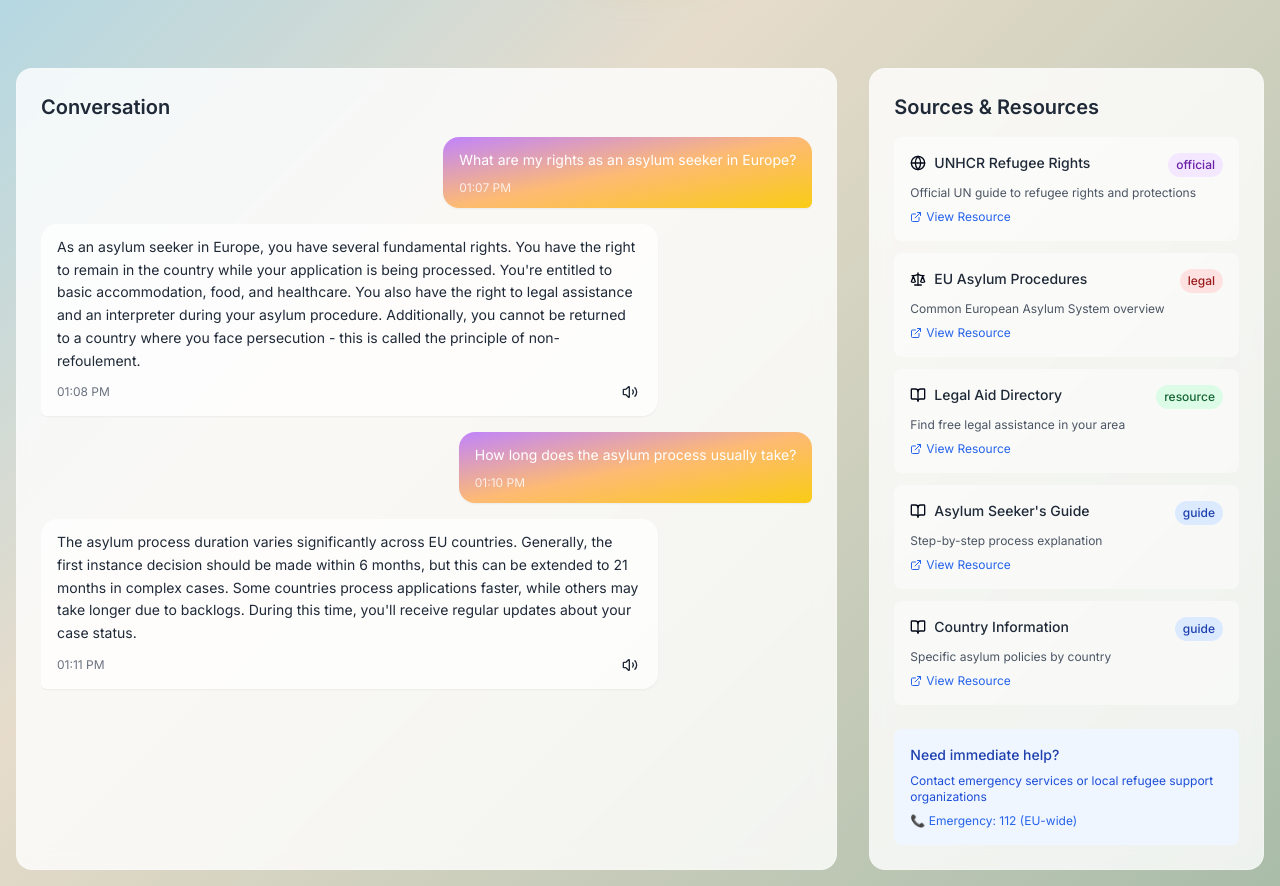
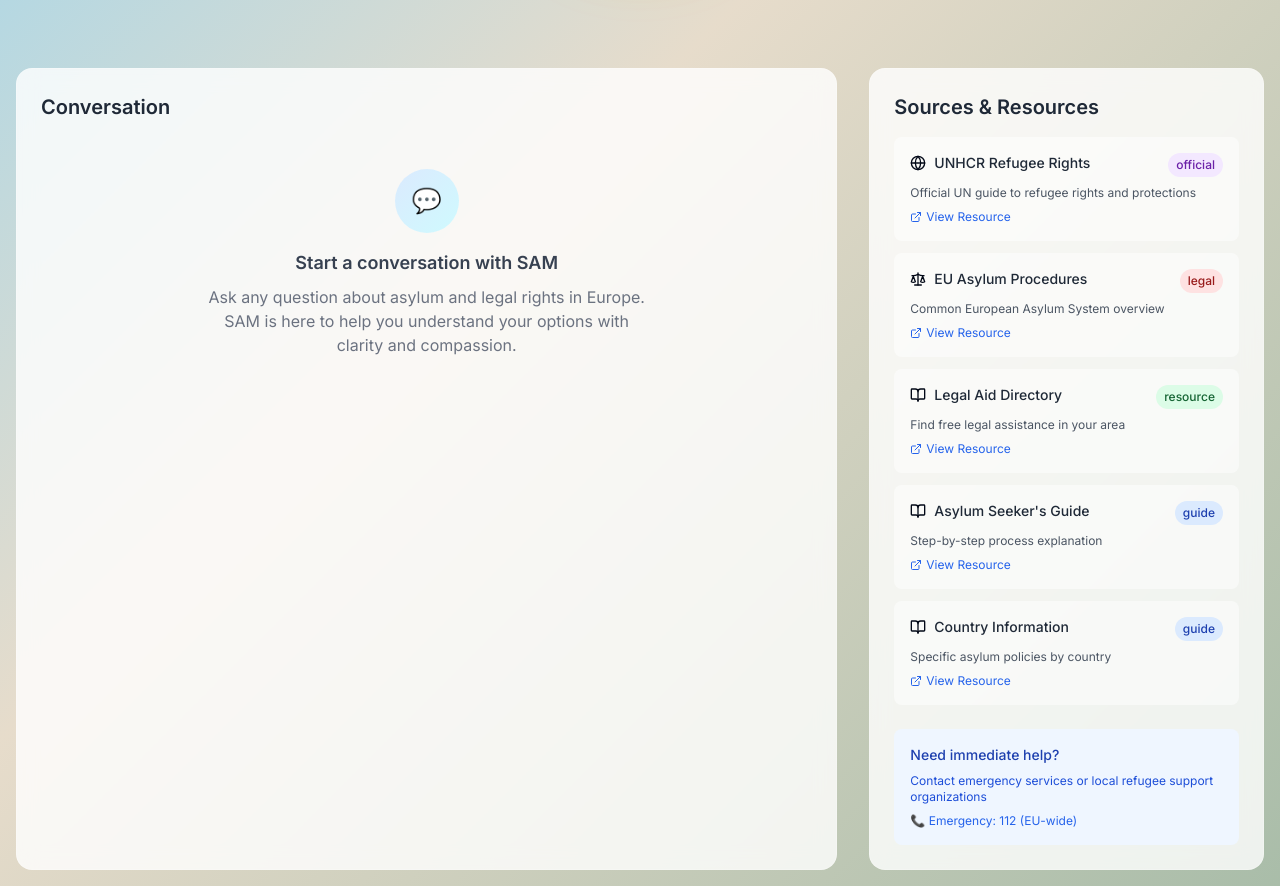
Before and after one commit to Digitalizers-ge/sam-chatbot, a React (Vite) app: page / in a window 1280 px wide. Shown: the part 700-1586 px from the top of the page. Built offline with nearby package versions, Linux system fonts and the light colour scheme.

Commit message:
Reverse message order and remove mock messages
Reverses the order of messages in the conversation box to display the most recent messages at the top. Removes the mock messages. Ensures the conversation box is always displayed, even when empty.

```diff
--- a/src/components/ConversationBox.tsx
+++ b/src/components/ConversationBox.tsx
@@ -18,7 +18,21 @@ export const ConversationBox = ({ messages, onSpeak }: ConversationBoxProps) =>
       <h2 className="text-xl font-semibold text-gray-800 mb-4">Conversation</h2>
 
       <div className="flex-1 space-y-4 overflow-y-auto">
-        {messages.map((message) => (
+        {messages.length === 0 ? (
+          <div className="text-center py-8">
+            <div className="w-16 h-16 mx-auto mb-4 rounded-full bg-gradient-to-br from-blue-100 to-cyan-100 flex items-center justify-center">
+              <span className="text-2xl">💬</span>
+            </div>
+            <h3 className="text-lg font-semibold text-gray-700 mb-2">
+              Start a conversation with SAM
+            </h3>
+            <p className="text-gray-500 max-w-md mx-auto">
+              Ask any question about asylum and legal rights in Europe. SAM is here to help you understand your options with clarity and compassion.
+            </p>
+          </div>
+        ) : (
+          // Reverse the messages array to show most recent first
+          [...messages].reverse().map((message) => (
             <div
               key={message.id}
               className={`flex ${message.isUser ? 'justify-end' : 'justify-start'}`}
@@ -53,7 +67,8 @@ export const ConversationBox = ({ messages, onSpeak }: ConversationBoxProps) =>
                 </div>
               </div>
             </div>
-        ))}
+          ))
+        )}
       </div>
     </div>
   );
--- a/src/pages/Index.tsx
+++ b/src/pages/Index.tsx
@@ -5,42 +5,24 @@ import { ConversationBox } from '@/components/ConversationBox';
 import { SourcesBox } from '@/components/SourcesBox';
 import { AudioPlayer } from '@/components/AudioPlayer';
 import { useToast } from '@/hooks/use-toast';
+
 export interface Message {
   id: string;
   text: string;
   isUser: boolean;
   timestamp: Date;
 }
+
 const Index = () => {
   const [selectedLanguage, setSelectedLanguage] = useState('en-US');
   const [voiceMode, setVoiceMode] = useState(true);
   const [recordedAudio, setRecordedAudio] = useState<Blob | null>(null);
-  const {
-    toast
-  } = useToast();
+  const { toast } = useToast();
+
+  // Initialize with empty messages array
+  const [messages, setMessages] = useState<Message[]>([]);
 
   // Mock conversation data
-  const [messages, setMessages] = useState<Message[]>([{
-    id: '1',
-    text: "What are my rights as an asylum seeker in Europe?",
-    isUser: true,
-    timestamp: new Date(Date.now() - 300000) // 5 minutes ago
-  }, {
-    id: '2',
-    text: "As an asylum seeker in Europe, you have several fundamental rights. You have the right to remain in the country while your application is being processed. You're entitled to basic accommodation, food, and healthcare. You also have the right to legal assistance and an interpreter during your asylum procedure. Additionally, you cannot be returned to a country where you face persecution - this is called the principle of non-refoulement.",
-    isUser: false,
-    timestamp: new Date(Date.now() - 240000) // 4 minutes ago
-  }, {
-    id: '3',
-    text: "How long does the asylum process usually take?",
-    isUser: true,
-    timestamp: new Date(Date.now() - 120000) // 2 minutes ago
-  }, {
-    id: '4',
-    text: "The asylum process duration varies significantly across EU countries. Generally, the first instance decision should be made within 6 months, but this can be extended to 21 months in complex cases. Some countries process applications faster, while others may take longer due to backlogs. During this time, you'll receive regular updates about your case status.",
-    isUser: false,
-    timestamp: new Date(Date.now() - 60000) // 1 minute ago
-  }]);
   const getLanguageCode = (langCode: string): string => {
     const langMap: Record<string, string> = {
       'ab-GE': 'ab',
@@ -148,6 +130,7 @@ const Index = () => {
       'zu-ZA': 'zu'
     };
   };
+
   const speakText = (text: string) => {
     if ('speechSynthesis' in window) {
       // Stop any ongoing speech
@@ -179,6 +162,7 @@ const Index = () => {
       });
     }
   };
+
   const handleAudioRecorded = (audioBlob: Blob) => {
     setRecordedAudio(audioBlob);
     console.log('Audio recorded:', audioBlob);
@@ -187,6 +171,7 @@ const Index = () => {
       description: "Your audio has been recorded successfully."
     });
   };
+
   const handleAudioProcessed = (originalText: string, translatedText: string) => {
     console.log('Audio processed - Original:', originalText, 'Translated:', translatedText);
 
@@ -207,6 +192,7 @@ const Index = () => {
     };
     setMessages(prev => [...prev, userMessage, assistantMessage]);
   };
+
   return <div className="min-h-screen sam-gradient-bg">
       {/* Header at the top */}
       <div className="w-full px-4 py-6">
@@ -249,4 +235,5 @@ const Index = () => {
       </div>
     </div>;
 };
+
 export default Index;
```
Lines whose indentation alone changed are shown as unchanged.
